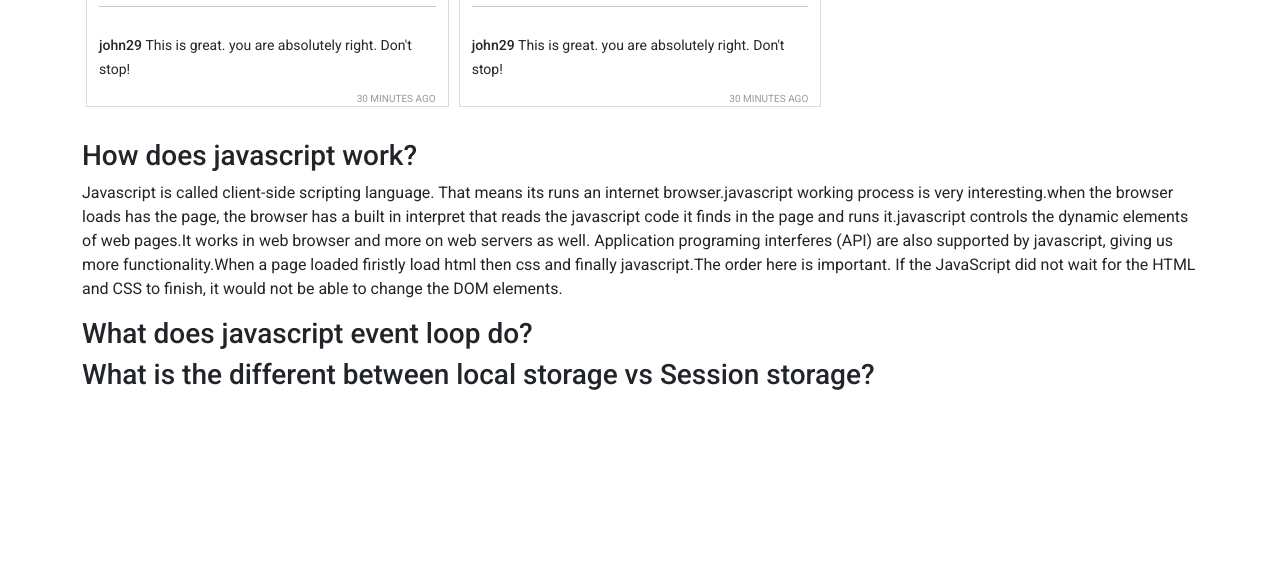
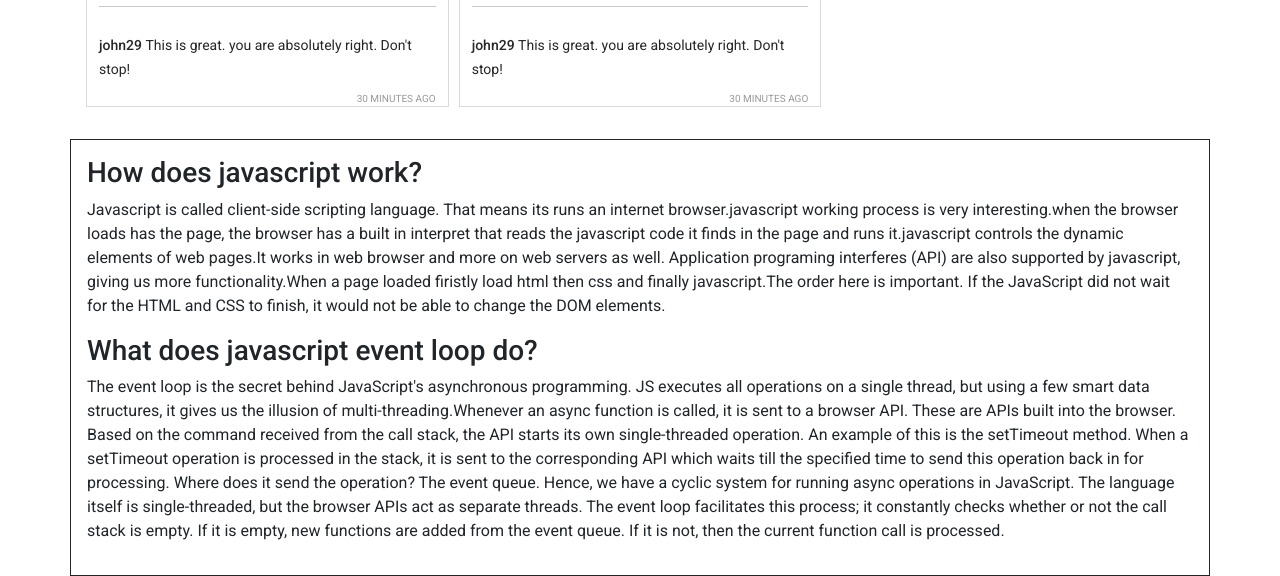
Before and after one commit to RussellAhmed11/insta-shor, a plain HTML site: page index.html in a window 1280 px wide. Shown: the part 1425-2001 px from the top of the page. Before the commit the page ends 1825 px from the top, so only its background shows below. Drawn offline with nearby package versions, Linux system fonts and the light colour scheme.

Commit message:
add 2nd question sectionn

```diff
--- a/index.html
+++ b/index.html
@@ -77,11 +77,12 @@
                 <h1>Reported posts</h1>
             </div>
         </main>
-        <section class="container mt-3">
+        <section class="mt-3 p-3 border border-dark container" >
             <h3>How does javascript work?</h3>
             <p>Javascript  is called client-side scripting language. That means its runs an internet browser.javascript working process is very interesting.when the browser loads has the page, the browser has a built  in interpret  that reads the javascript  code it finds in the page and runs it.javascript controls the dynamic  elements  of web pages.It works in web browser  and more on web servers as well. Application programing interferes (API) are also supported by javascript, giving us more functionality.When a page loaded firistly load html then css and finally javascript.The order here is important. If the JavaScript did not wait for the HTML and CSS to finish, it would not be able to change the DOM elements.</p>
             <h3>What does javascript event loop do?</h3>
-            <h3>What is the different between local storage vs Session storage?</h3>
+            <P>The event loop is the secret behind JavaScript's asynchronous programming. JS executes all operations on a single thread, but using a few smart data structures, it gives us the illusion of multi-threading.Whenever an async function is called, it is sent to a browser API. These are APIs built into the browser. Based on the command received from the call stack, the API starts its own single-threaded operation. An example of this is the setTimeout method. When a setTimeout operation is processed in the stack, it is sent to the corresponding API which waits till the specified time to send this operation back in for processing.    Where does it send the operation? The event queue. Hence, we have a cyclic system for running async operations in JavaScript. The language itself is single-threaded, but the browser APIs act as separate threads.
+            The event loop facilitates this process; it constantly checks whether or not the call stack is empty. If it is empty, new functions are added from the event queue. If it is not, then the current function call is processed.</P>
         </section>
         <footer></footer>
 
```
